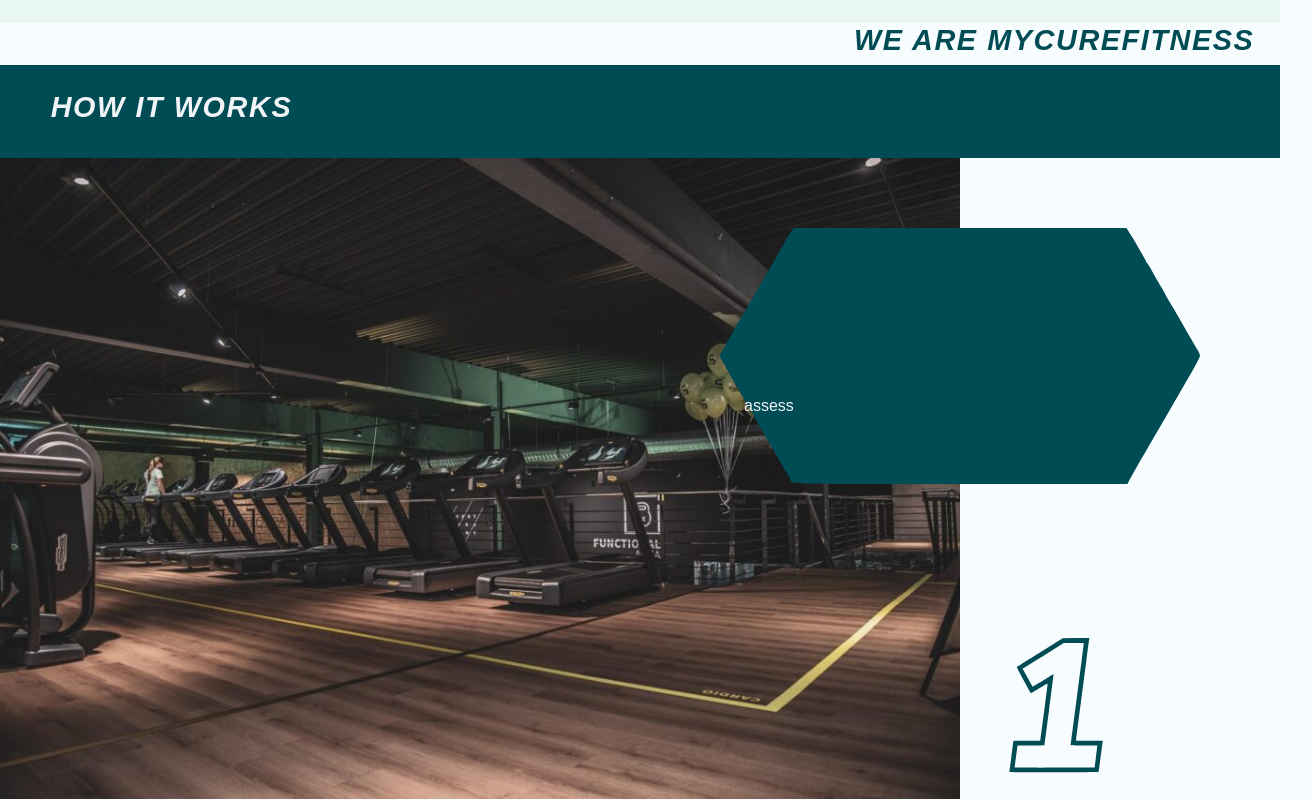
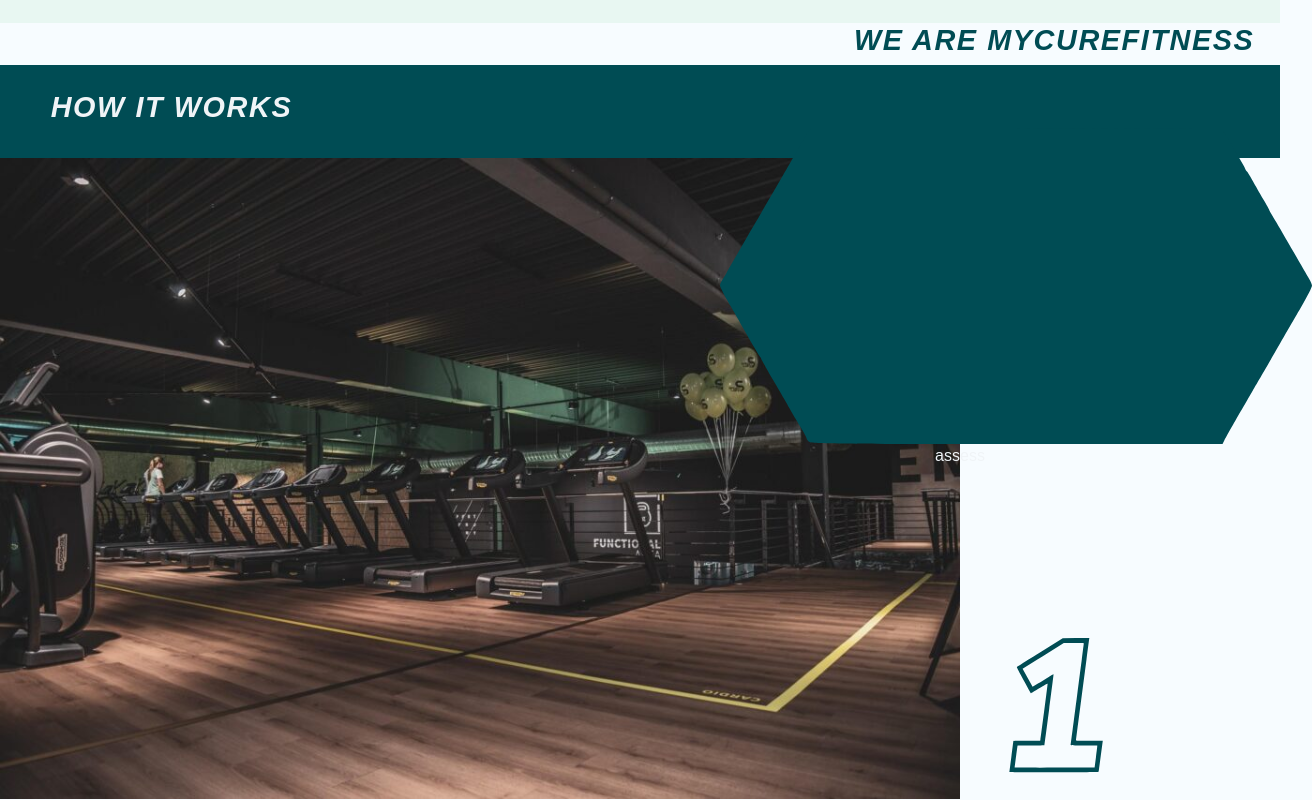
Before and after one commit to Aranesh22/mcf, a React (Create React App) app in the folder client/: page / in a window 1280 px wide. Shown: the part 1120-1920 px from the top of the page, 1312 px wide, since content can reach past the window. Built offline with nearby package versions, Linux system fonts and the light colour scheme.

Commit message:
Update howitWorks.css

```diff
--- a/client/src/css/howitWorks.css
+++ b/client/src/css/howitWorks.css
@@ -23,12 +23,23 @@
     /* bottom: 66.4%; */
     bottom: 53.4%;
     left: 75%;
+
+
 }
 
 .longHex {
     /* position: absolute; */
-     width: 100%;
-    height: auto;
+     /* width: 100%;
+    height: auto;  */
+
+
+    /* width: 75%; */
+    height: 37%;
+    background-size: contain;
+    background-repeat: no-repeat;
+
+    /* height: 0; */
+    /* padding-top: 54.64%; */
 }
 
 
@@ -45,12 +56,48 @@
 }
 
 /* will prob need to change this depending on the text volume james gives */
-.hexTxt{
+/* .hexTxt{
     position: absolute;
     padding: 5%;
     bottom: 10%;
 }
+*/
+.hexH1Text{
+    padding: 1% 0 0 15%;
+    /* border: purple solid; */
+}
 
+/* prob use media tags for this */
+.hexPText{
+    /* border: burlywood solid; */
+    padding: 0 4% 0;
+}
+
+
+@media only screen and (min-width: 1060px){
+    .hexH1Text{
+        padding: 5% 0 0 15%;
+        letter-spacing: 2px;
+        /* border: purple solid; */
+    }
+    .hexPText{
+        /* border: burlywood solid; */
+
+        padding: 8% ;
+        font-size: large;
+        letter-spacing: 1px;
+    }
+}
+
+
+.hexTxtBox{
+    height: 100%;
+    /* padding: 0 14% 1%; */
+    display: flex;
+    flex-direction: column;
+    align-items: flex-start;
+    /* justify-content: space-around; */
+}
 
 /* Button for FAQ */
 
```
